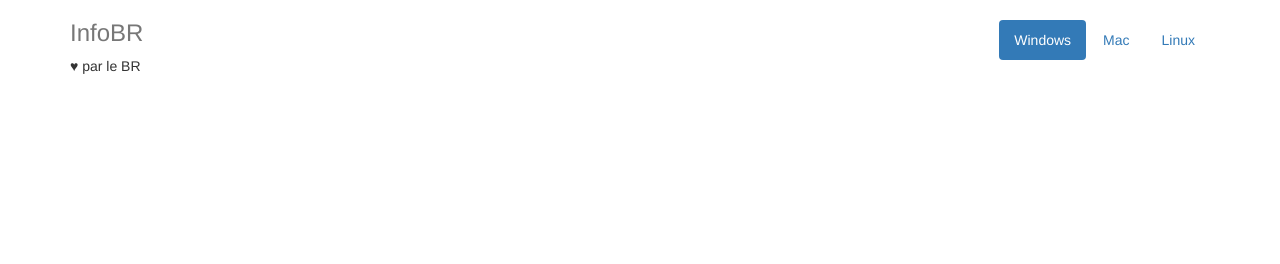
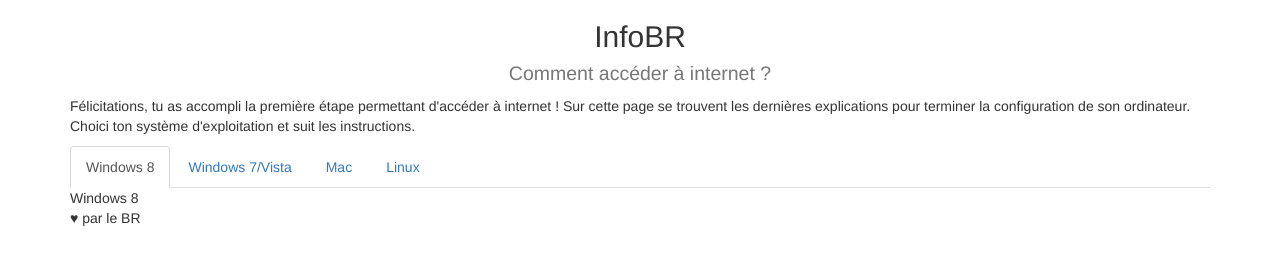
Before and after one commit to BinetReseau/infobronline, a website: page app/index.html in a window 1280 px wide. Drawn offline with nearby package versions, Linux system fonts and the light colour scheme; files that its build step writes are made by us from their sources.

Commit message:
Add OS choice and intro

```diff
--- a/app/index.html
+++ b/app/index.html
@@ -23,17 +23,57 @@
     </head>
     <body>
         <div class="container">
-      <div class="header">
-        <ul class="nav nav-pills pull-right">
-          <li class="active"><a href="#">Windows</a></li>
-          <li><a href="#">Mac</a></li>
-          <li><a href="#">Linux</a></li>
-        </ul>
-        <h3 class="text-muted">InfoBR</h3>
+            <div class="row">
+                <div class="col-sm-12">
+                    <h2 class="text-center">
+                        InfoBR<br />
+                        <small>
+                            Comment accéder à internet ?
+                        </small>
+                    </h2>
+                </div>
             </div>
 
-      <div class="footer">
+            <div class="row">
+                <div class="col-sm-12">
+                    <p>
+                        Félicitations, tu as accompli la première étape permettant d'accéder à internet ! Sur cette page se trouvent les dernières explications pour terminer  la configuration de son ordinateur. Choici ton système d'exploitation et suit les instructions.
+                    </p>
+                </div>
+            </div>
+
+            <div class="row">
+                <div class="col-sm-12">
+                    <div role="tabpanel">
+                        <ul class="nav nav-tabs" role="tablist" id="tabs-os">
+                            <li role="presentation" class="active"><a href="#windows8" aria-controls="windows8" role="tab" data-toggle="tab">Windows 8</a></li>
+                            <li role="presentation"><a href="#windows7" aria-controls="windows7" role="tab" data-toggle="tab">Windows 7/Vista</a></li>
+                            <li role="presentation"><a href="#mac" aria-controls="mac" role="tab" data-toggle="tab">Mac</a></li>
+                            <li role="presentation"><a href="#linux" aria-controls="linux" role="tab" data-toggle="tab">Linux</a></li>
+                        </ul>
+
+                        <div class="tab-content">
+                            <div role="tabpanel" class="tab-pane active" id="windows8">
+                                Windows 8
+                            </div>
+                            <div role="tabpanel" class="tab-pane" id="windows7">
+                                Windows 7 / Vista
+                            </div>
+                            <div role="tabpanel" class="tab-pane" id="mac">
+                                Mac
+                            </div>
+                            <div role="tabpanel" class="tab-pane" id="linux">
+                                Linux
+                            </div>
+                        </div>
+                    </div>
+                </div>
+            </div>
+
+            <div class="row">
+                <div class="col-sm-12">
                     <p>♥ par le BR</p>
+                </div>
             </div>
         </div>
 
--- a/app/scripts/main.js
+++ b/app/scripts/main.js
@@ -1,2 +1,4 @@
-/* jshint devel:true */
-console.log('\'Allo \'Allo!');
+$('#tabs-os a').click(function (e) {
+  e.preventDefault()
+  $(this).tab('show')
+})
```
Lines whose indentation alone changed are shown as unchanged.
